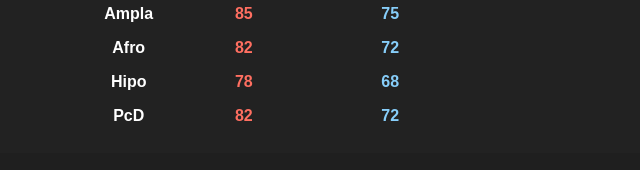
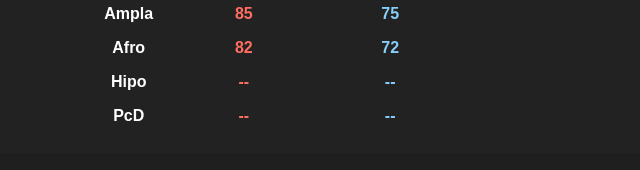
Before and after one commit to HeeyMan/AVASeACS, a plain HTML site: page index.html in a window 1280 px wide. Shown: the part 522-692 px from the top of the page, 365-1005 px from the left. Drawn offline with Linux system fonts and the light colour scheme.

Commit message:
Update index.html

```diff
--- a/index.html
+++ b/index.html
@@ -283,13 +283,13 @@
         </tr>
         <tr>
             <td style="padding: 8px; font-weight: bold;">Hipo</td>
-            <td style="padding: 8px; font-weight: bold; color: #FF6F61;">78</td>
-            <td style="padding: 8px; font-weight: bold; color: #87CEFA;">68</td>
+            <td style="padding: 8px; font-weight: bold; color: #FF6F61;">--</td>
+            <td style="padding: 8px; font-weight: bold; color: #87CEFA;">--</td>
         </tr>
         <tr>
             <td style="padding: 8px; font-weight: bold;">PcD</td>
-            <td style="padding: 8px; font-weight: bold; color: #FF6F61;">82</td>
-            <td style="padding: 8px; font-weight: bold; color: #87CEFA;">72</td>
+            <td style="padding: 8px; font-weight: bold; color: #FF6F61;">--</td>
+            <td style="padding: 8px; font-weight: bold; color: #87CEFA;">--</td>
         </tr>
     </table>
 </div>
```
